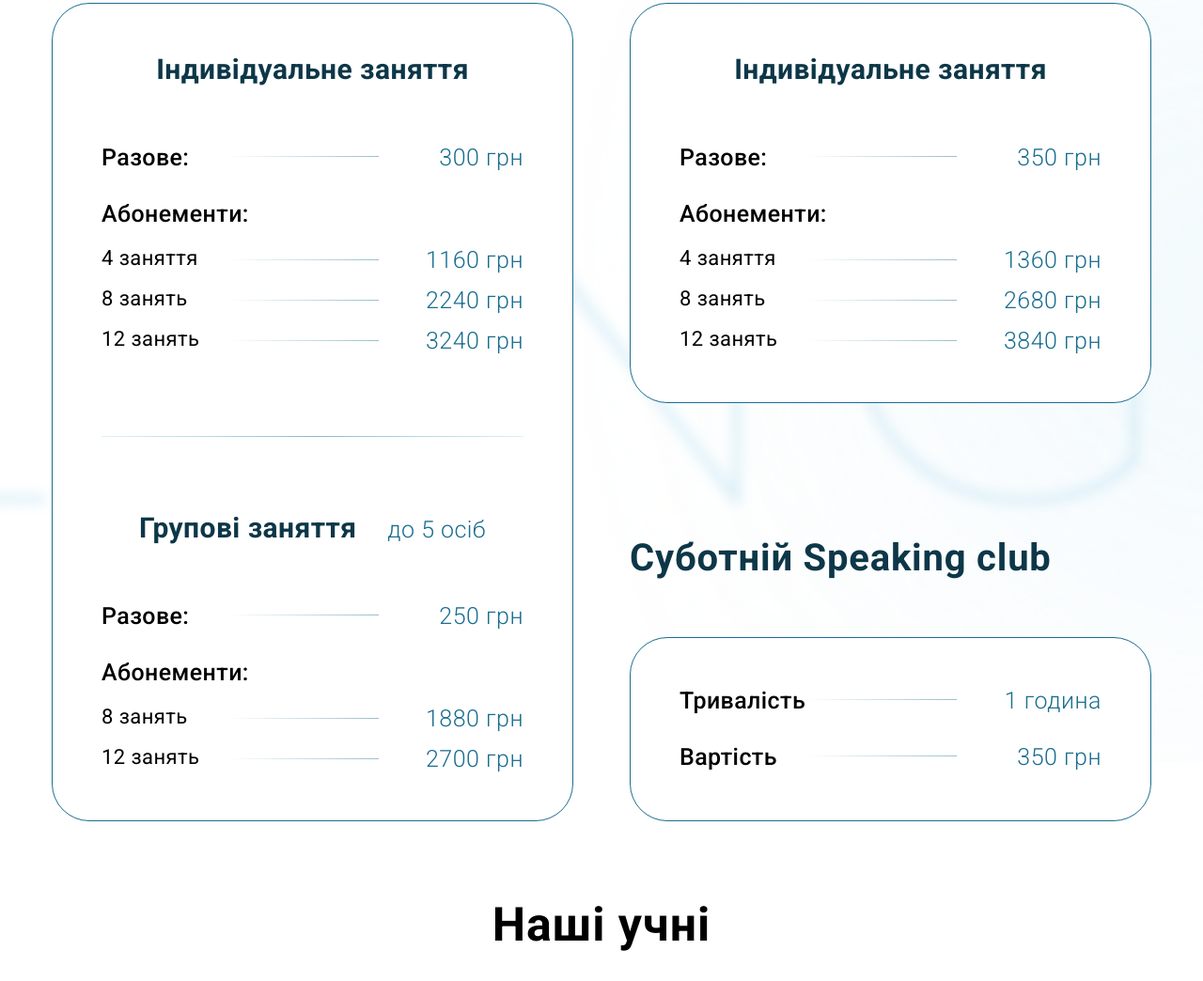
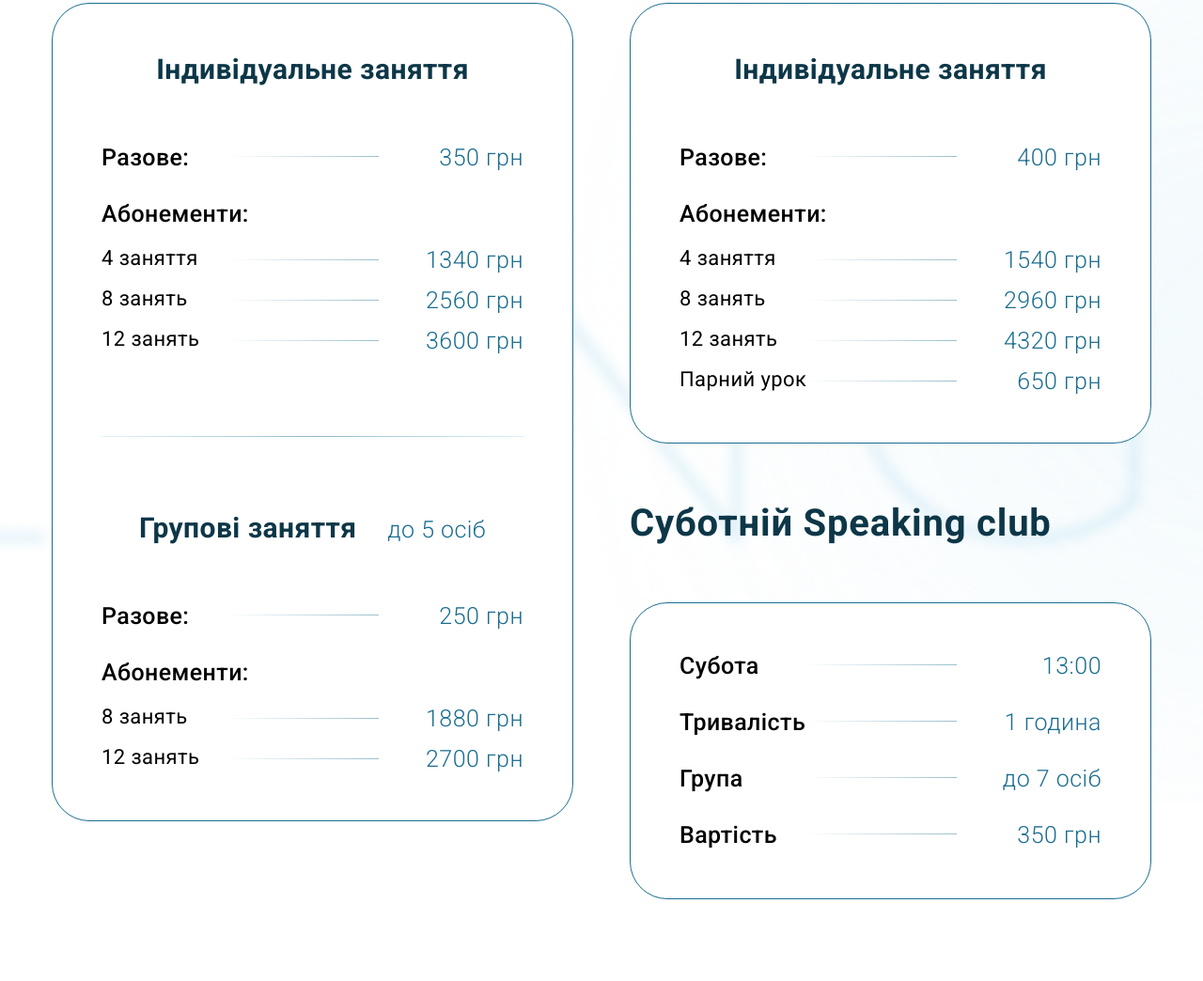
Before and after one commit to aleksey-prokopchuk/B.O.Space, a plain HTML site: page index.html in a window 1280 px wide. Shown: the part 3126-4170 px from the top of the page at 94% size. Drawn offline with nearby package versions, Linux system fonts and the light colour scheme.

Commit message:
Зміна цін в прайсі

```diff
--- a/index.html
+++ b/index.html
@@ -287,19 +287,19 @@
                 <p class="price__content-title">Індивідуальне заняття</p>
                 <ul class="price__list list-no-marker price__list--decorate">
                   <li class="price__item price__item--flex">
-                    Разове: <span class="price__item--span">300 грн</span>
+                    Разове: <span class="price__item--span">350 грн</span>
                   </li>
                   <li class="price__item">
                     Абонементи:
                     <ul class="price__sublist list-no-marker">
                       <li class="price__item price__subitem price__item--flex">
-                        4 заняття <span class="price__item--span">1160 грн</span>
+                        4 заняття <span class="price__item--span">1340 грн</span>
                       </li>
                       <li class="price__item price__subitem price__item--flex">
-                        8 занять <span class="price__item--span">2240 грн</span>
+                        8 занять <span class="price__item--span">2560 грн</span>
                       </li>
                       <li class="price__item price__subitem price__item--flex">
-                        12 занять <span class="price__item--span">3240 грн</span>
+                        12 занять <span class="price__item--span">3600 грн</span>
                       </li>
                     </ul>
                   </li>
@@ -333,19 +333,22 @@
                 <p class="price__content-title">Індивідуальне заняття</p>
                 <ul class="price__list list-no-marker">
                   <li class="price__item price__item--flex">
-                    Разове: <span class="price__item--span">350 грн</span>
+                    Разове: <span class="price__item--span">400 грн</span>
                   </li>
                   <li class="price__item">
                     Абонементи:
                     <ul class="price__sublist list-no-marker">
                       <li class="price__item price__subitem price__item--flex">
-                        4 заняття <span class="price__item--span">1360 грн</span>
+                        4 заняття <span class="price__item--span">1540 грн</span>
                       </li>
                       <li class="price__item price__subitem price__item--flex">
-                        8 занять <span class="price__item--span">2680 грн</span>
+                        8 занять <span class="price__item--span">2960 грн</span>
                       </li>
                       <li class="price__item price__subitem price__item--flex">
-                        12 занять <span class="price__item--span">3840 грн</span>
+                        12 занять <span class="price__item--span">4320 грн</span>
+                      </li>
+                      <li class="price__item price__subitem price__item--flex">
+                        Парний урок <span class="price__item--span">650 грн</span>
                       </li>
                     </ul>
                   </li>
@@ -357,7 +360,13 @@
               <div class="price__wrapper">
                 <ul class="price__list list-no-marker">
                   <li class="price__item price__item--flex">
+                    Субота <span class="price__item--span">13:00</span>
+                  </li>
+                  <li class="price__item price__item--flex">
                     Тривалість <span class="price__item--span">1 година</span>
+                  </li>
+                  <li class="price__item price__item--flex">
+                    Група<span class="price__item--span">до 7 осіб</span>
                   </li>
                   <li class="price__item price__item--flex">
                     Вартість <span class="price__item--span">350 грн</span>
--- a/sass/components/footer/_footer.scss
+++ b/sass/components/footer/_footer.scss
@@ -30,7 +30,7 @@
         display: block;
       }
     }
-    @include mq(desktop) {
+    @include mq(tablet) {
       text-align-last: left;
     }
 
```
Also changed, not shown: css/main.css, css/main.min.css, 2 other files.
